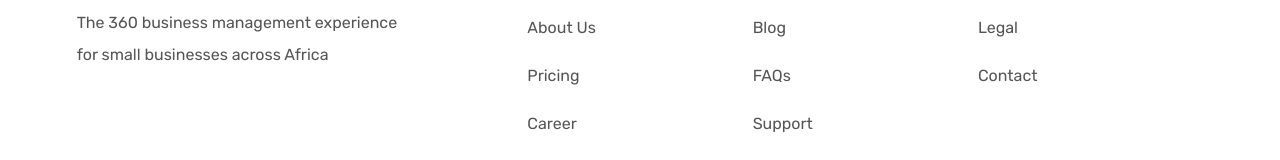
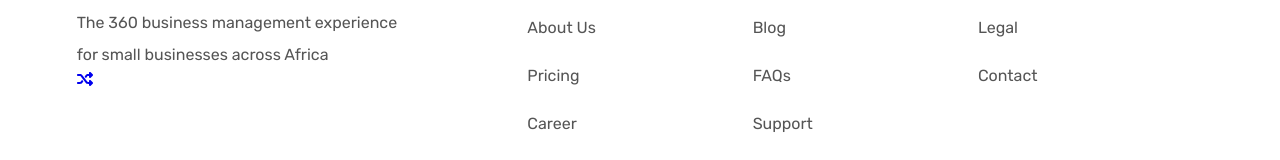
Before and after one commit to juayuohcarineneng19/Bumpa-clone, a React (Create React App) app: page / in a window 1280 px wide. Shown: the part 259-419 px from the top of the page. Built offline with nearby package versions, Linux system fonts and the light colour scheme.

Commit message:
bug fixed

```diff
--- a/package.json
+++ b/package.json
@@ -4,6 +4,8 @@
   "private": true,
   "dependencies": {
     "@fortawesome/fontawesome-svg-core": "^6.3.0",
+    "@fortawesome/free-brands-svg-icons": "^6.3.0",
+    "@fortawesome/free-regular-svg-icons": "^6.3.0",
     "@fortawesome/free-solid-svg-icons": "^6.3.0",
     "@fortawesome/react-fontawesome": "^0.2.0",
     "@testing-library/jest-dom": "^5.16.5",
--- a/src/Components/footer/Footer.jsx
+++ b/src/Components/footer/Footer.jsx
@@ -1,7 +1,9 @@
 import React from 'react'
 import ReactDOM from 'react-dom'
-import { faTwitter,faInstagram, faFacebook, faLinkedIn } from '@fortawesome/free-solid-svg-icons'
-import { FontAwesomeIcon } from '@fortawesome/react-fontawesome'
+import { FontAwesomeIcon} from "@fortawesome/react-fontawesome"
+import { faRandom, faInstagram, faFacebook, faLinkedin } from '@fortawesome/free-solid-svg-icons'
+
+
 import './Footer.css'
 
 function footer() {
@@ -16,10 +18,8 @@ function footer() {
                 The 360 business management experience for small businesses across Africa
                 </p>
                 <ul className="social-icons">
-                    <li><a href="#" className="footer-links"><FontAwesomeIcon icon= {faTwitter} /></a></li>
-                    <li><a href="#" className="footer-links"><FontAwesomeIcon icon= {'faInstagram'} /></a></li>
-                    <li><a href="#" className="footer-links"><FontAwesomeIcon icon= {'faFacebook'} /></a></li>
-                    <li><a href="#" className="footer-links"><FontAwesomeIcon icon= {'faLinkedIn'} /></a></li>
+                    <li> <a href="#" className="footer-links"><FontAwesomeIcon icon= {faRandom} /></a></li>
+
                 </ul>
             </div>
             <div className="company-col">
```
Also changed, not shown: src/Components/head/Navbar.jsx (+0 -7 lines), 1 other file (tests, documents, lock files or other folders).
